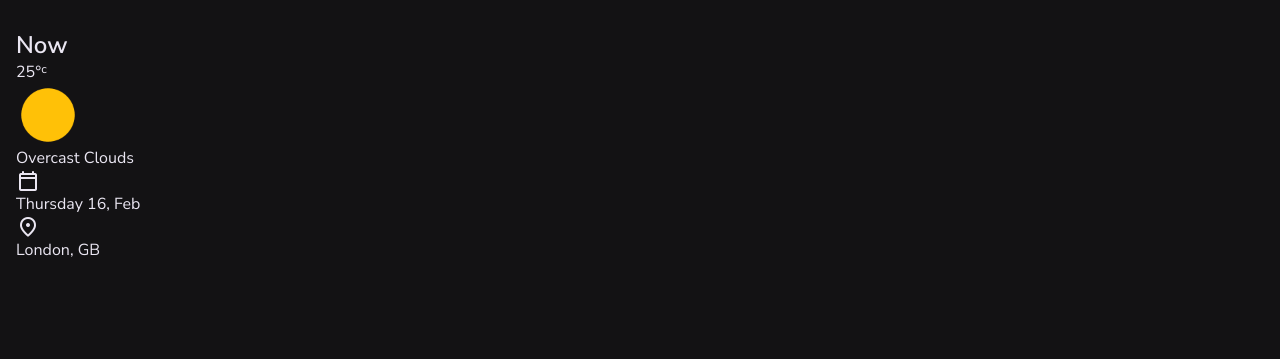
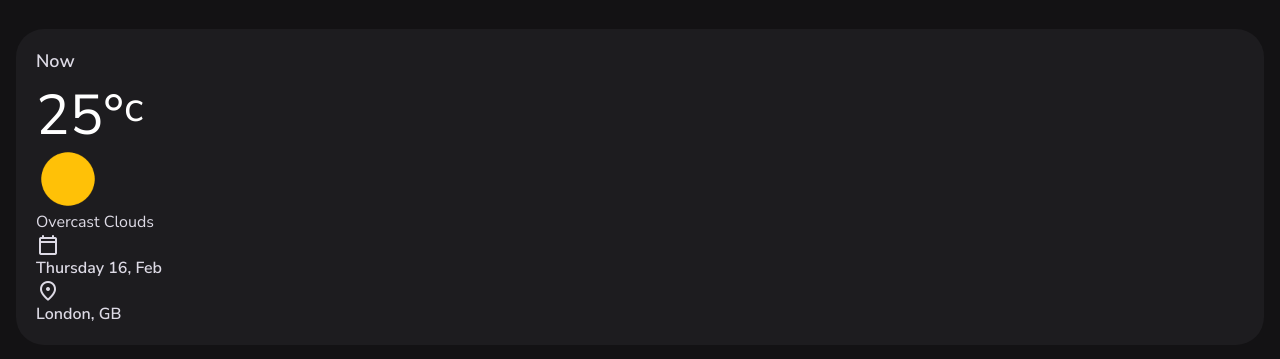
Before and after one commit to kzkalindu/Weather-web-app, a plain HTML site: page index.html in a window 1280 px wide. Shown: the part 67-426 px from the top of the page. Drawn offline with Linux system fonts and the light colour scheme.

Commit message:
Update css

```diff
--- a/assets/css/style.css
+++ b/assets/css/style.css
@@ -222,7 +222,7 @@ body {
   box-shadow: var(--shadow-1);
 }
 
-.has-state:is (:focus, :focus-visible) {
+.has-state:is(:focus, :focus-visible) {
   box-shadow: none;
 }
 
@@ -280,6 +280,63 @@ body {
 .btn-primary[disabled]::before {
   display: none;
 }
+
+.card {
+  background-color: var(--surface);
+  color: var(--on-surface);
+}
+
+.card-lg {
+  border-radius: var(--radius-28);
+  padding: 20px;
+}
+
+.card-sm {
+  border-radius: var(--radius-16);
+  padding: 16px;
+}
+
+.heading {
+  color: var(--white);
+  font-size: var(--heading);
+  line-height: 1.1;
+}
+
+.title-1 {
+  font-size: var(--title-1);
+}
+
+.title-2 {
+  font-size: var(--title-2);
+  margin-block-end: 12px;
+}
+
+.title-3 {
+  font-size: var(--title-3);
+  font-weight: var(--weight-semiBold);
+}
+
+.body-1 {
+  font-size: var(--body-1);
+}
+
+.body-2 {
+  font-size: var(--body-2);
+  font-weight: var(--weight-semiBold);
+}
+
+.body-3 {
+  font-size: var(--body-3);
+}
+
+.lable-1 {
+  font-size: var(--label-1);
+}
+
+.lable-2 {
+  font-size: var(--label-2);
+}
+
 
 
 
@@ -426,6 +483,23 @@ body {
   box-shadow: none;
 }
 
+/*-----------------------------------*\
+  #MAIN
+\*-----------------------------------*/
+
+main {
+  height: calc(100vh - 80px);
+  /* for mobile browsers*/
+  height: calc(100svh - 80px);
+  overflow: hidden;
+}
+
+
+
+
+
+
+
 
 
 /*-----------------------------------*\
```
